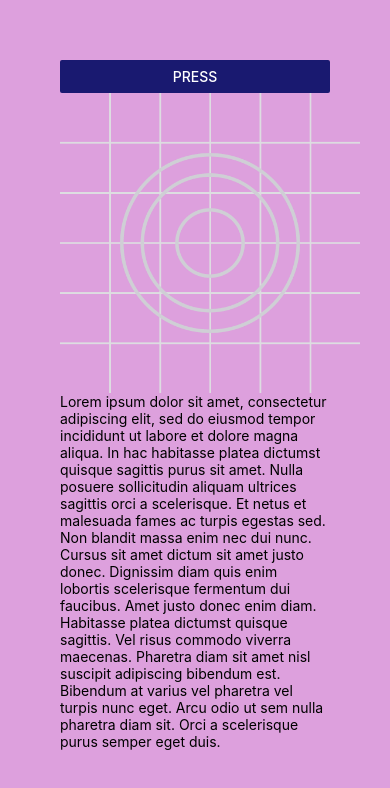
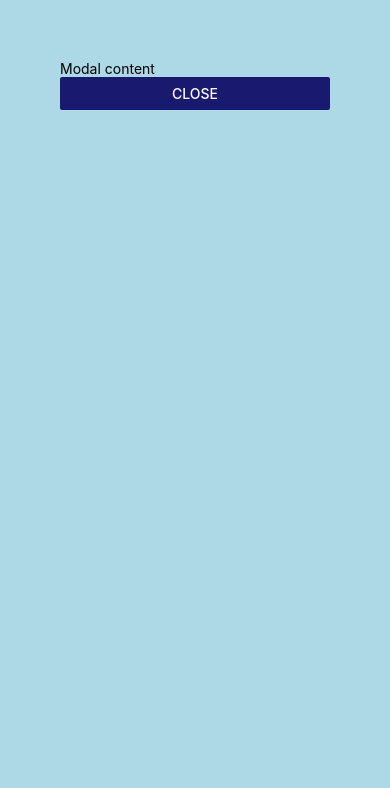
Before and after one commit to james-kwon97/Learning-React-Native, a React Native app in the folder CoreComponents/: screen / in a window 390 px wide. Both pictures are taken after a click on the button "PRESS". Shown: the top 788 px of the page. Built offline with nearby package versions, Linux system fonts and the light colour scheme.

Commit message:
Implement modal components

```diff
--- a/CoreComponents/App.js
+++ b/CoreComponents/App.js
@@ -1,15 +1,32 @@
-import { View, Button, Image, Text, Pressable } from 'react-native'
-const logoImg = require('./assets/adaptive-icon.png')
+import { useState } from 'react'
+import { View, Button, Text, Modal } from 'react-native'
+// const logoImg = require('./assets/adaptive-icon.png')
 
 export default function App() {
+  const [isModalVisible, setIsModalVisible] = useState(false)
   return (
     <View style={{ flex: 1, backgroundColor: 'plum', padding: 60 }}>
       <Button
         title="Press"
-        onPress={() => console.log('Button pressed')}
+        onPress={() => setIsModalVisible(true)}
         color="midnightblue"
       />
-      <Pressable onPress={() => console.log('Image pressed out')}>
+      <Modal
+        visible={isModalVisible}
+        onRequestClose={() => setIsModalVisible(false)}
+        animationType="slide"
+        presentationStyle="pageSheet"
+      >
+        <View style={{ flex: 1, backgroundColor: 'lightblue', padding: 60 }}>
+          <Text>Modal content</Text>
+          <Button
+            title="Close"
+            color="midnightblue"
+            onPress={() => setIsModalVisible(false)}
+          />
+        </View>
+      </Modal>
+      {/* <Pressable onPress={() => console.log('Image pressed out')}>
         <Image source={logoImg} style={{ width: 300, height: 300 }} />
       </Pressable>
       <Pressable onPress={() => console.log('Text pressed')}>
@@ -27,7 +44,7 @@
           nunc eget. Arcu odio ut sem nulla pharetra diam sit. Orci a
           scelerisque purus semper eget duis.
         </Text>
-      </Pressable>
+      </Pressable> */}
     </View>
   )
 }
```
